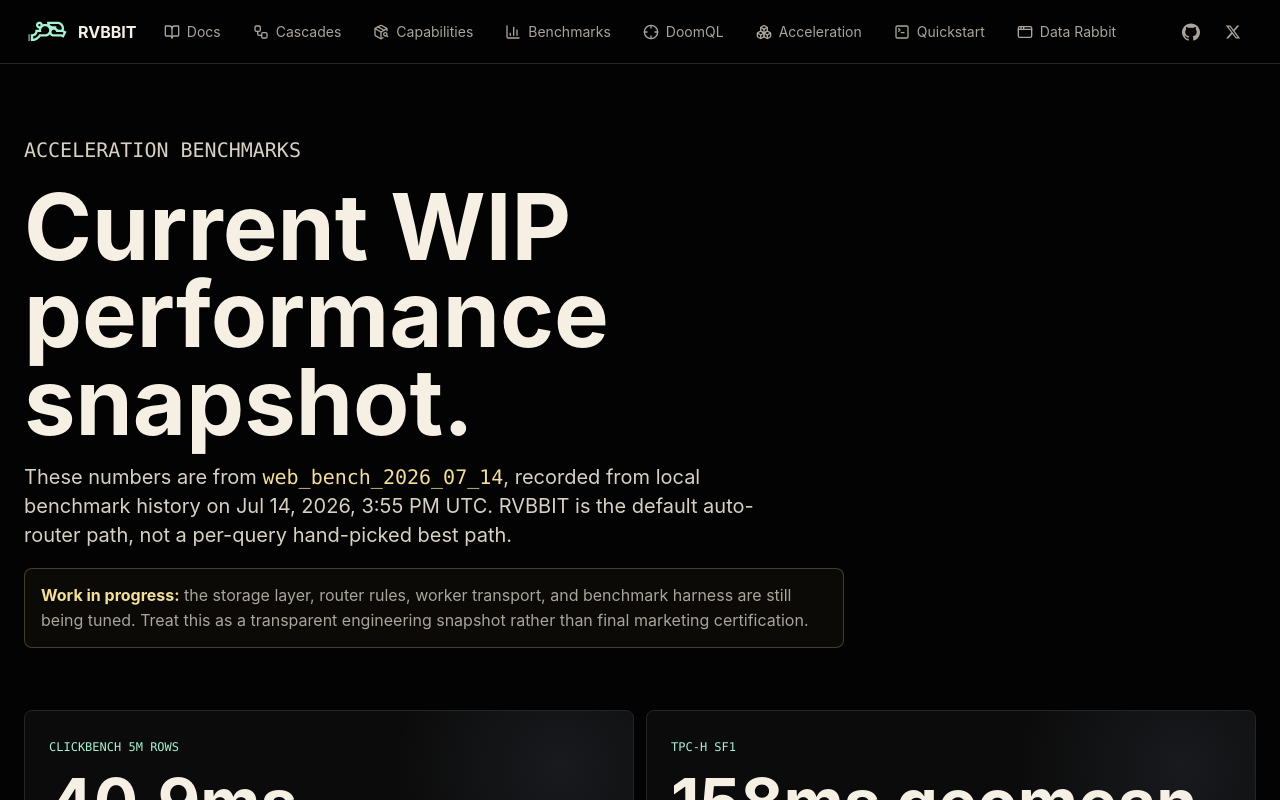
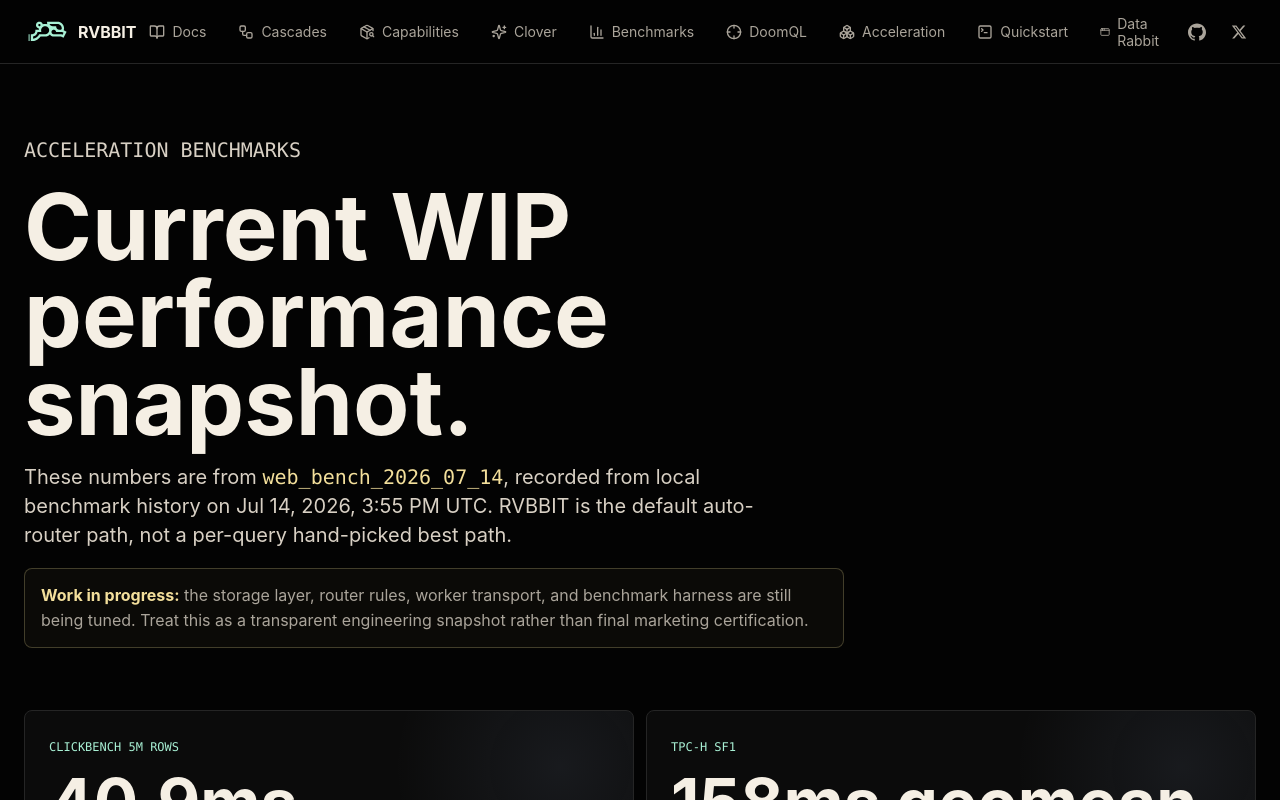
Before and after one commit to ryrobes/rvbbit-docs, a Next.js app: page /benchmarks in a window 1280 px wide. Shown: the top 800 px of the page. Built offline with nearby package versions, Linux system fonts and the light colour scheme.

Commit message:
Nav: Clover
Co-Authored-By: Claude Fable 5 <noreply@anthropic.com>

```diff
--- a/components/SiteHeader.tsx
+++ b/components/SiteHeader.tsx
@@ -7,7 +7,8 @@ import {
   Crosshair,
   PackageSearch,
   TerminalSquare,
-  Workflow
+  Workflow,
+  Sparkles
 } from "lucide-react";
 import { RabbitMark } from "@/components/RabbitMark";
 
@@ -15,6 +16,7 @@ const navItems = [
   { href: "/docs", label: "Docs", icon: BookOpen },
   { href: "/docs/cascades", label: "Cascades", icon: Workflow },
   { href: "/capabilities", label: "Capabilities", icon: PackageSearch },
+  { href: "/clover", label: "Clover", icon: Sparkles },
   { href: "/benchmarks", label: "Benchmarks", icon: BarChart3 },
   { href: "/doomql", label: "DoomQL", icon: Crosshair },
   { href: "/docs/acceleration", label: "Acceleration", icon: Boxes },
```
